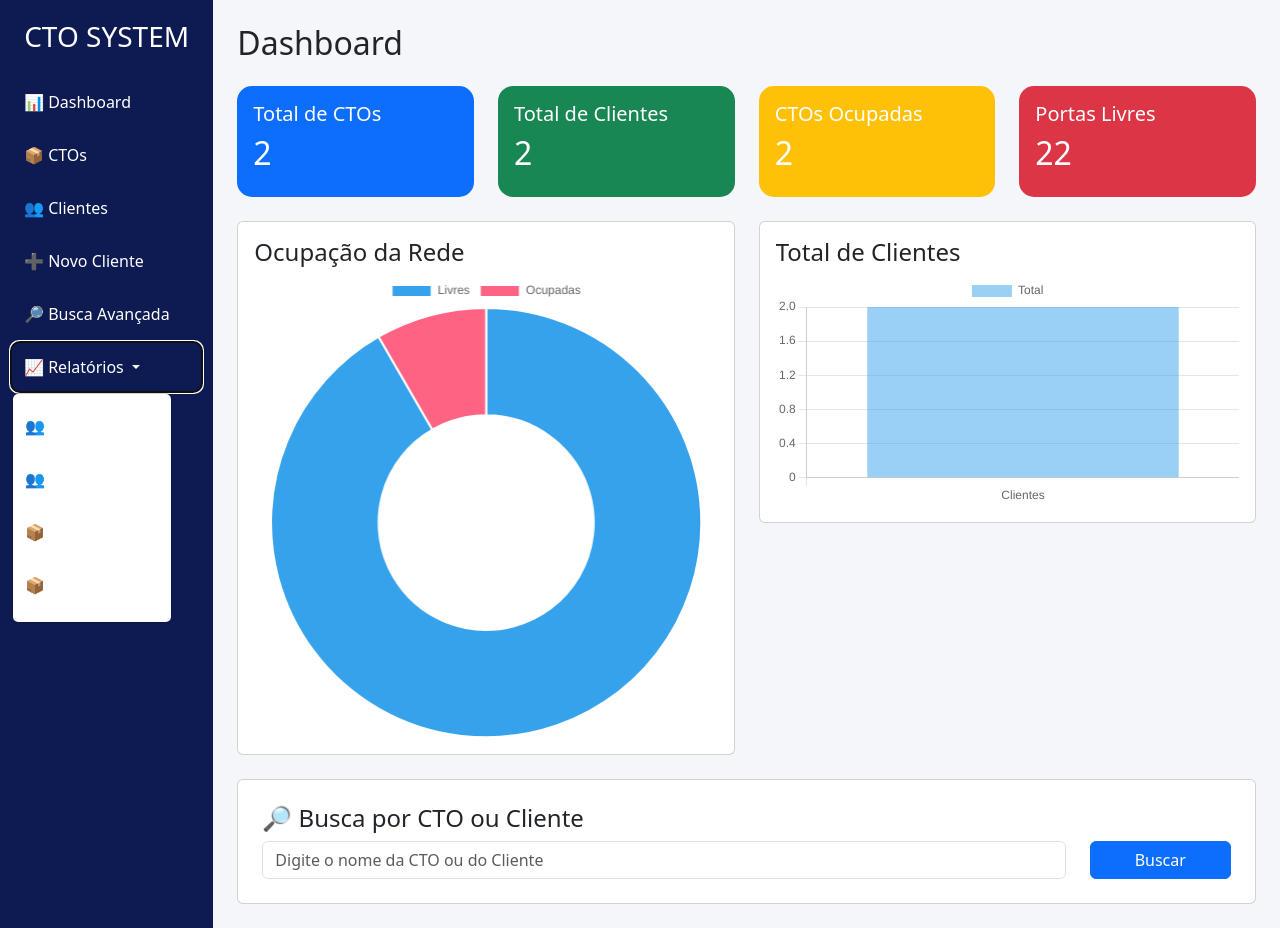
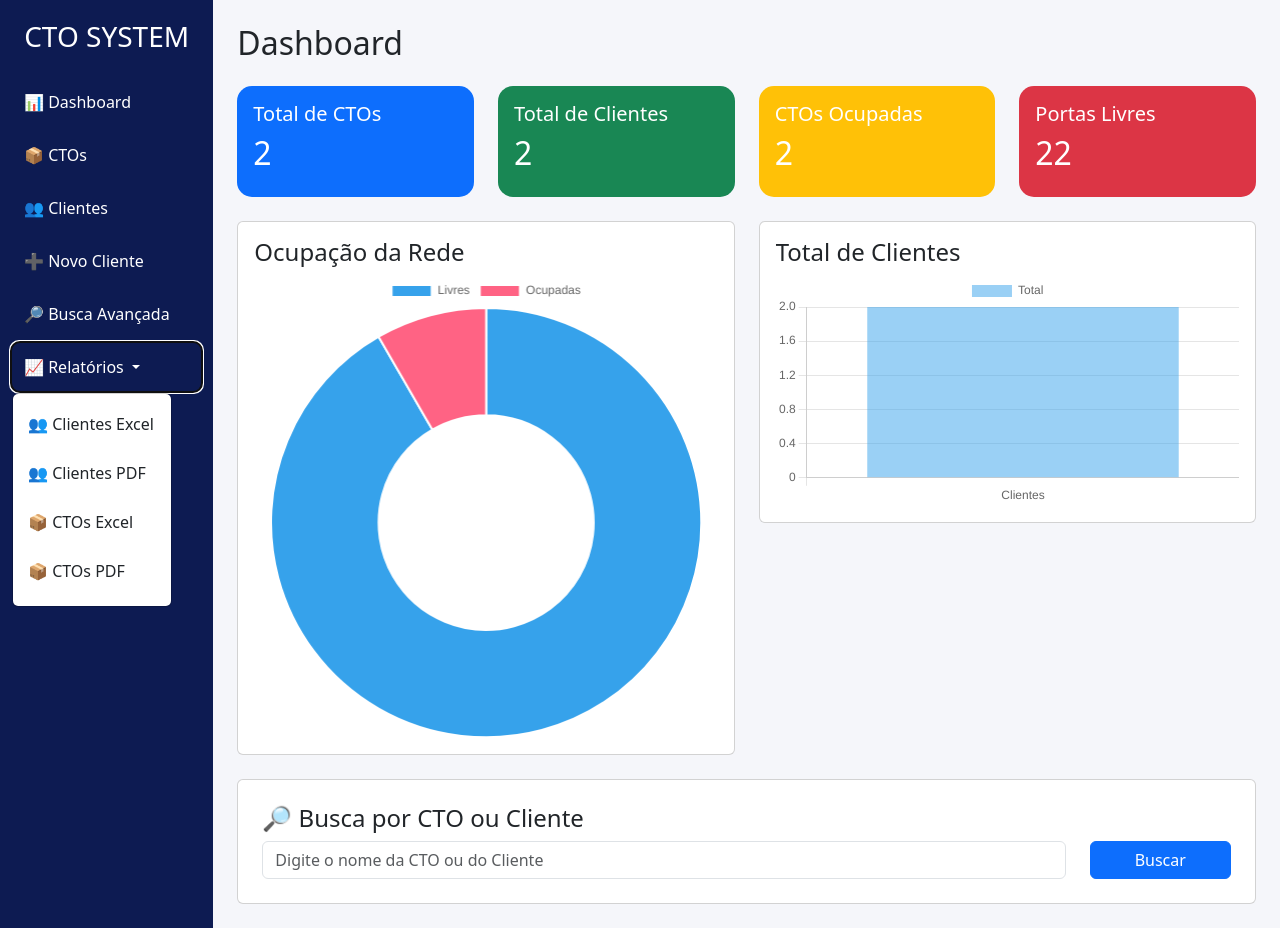
Before and after one commit to jailsonluiz28-ctrl/cto-manager, a Django app: page / in a window 1280 px wide, after a click on "📈 Relatórios". Run offline with Django 5.2, Linux system fonts and the light colour scheme; a user stored in the database is signed in; data comes from the database, SQL or seed files in the repository.

Commit message:
Corrigido visual do menu de relatórios

```diff
--- a/dashboard/templates/dashboard/home.html
+++ b/dashboard/templates/dashboard/home.html
@@ -30,6 +30,16 @@
 
         .sidebar a:hover {
             background-color: rgba(255,255,255,0.15);
+        }
+
+        .dropdown-menu a {
+            color: #212529 !important;
+            padding: 10px 15px;
+        }
+
+        .dropdown-menu a:hover {
+            background-color: #f1f1f1;
+            color: #000 !important;
         }
 
         .card-dashboard {
```
